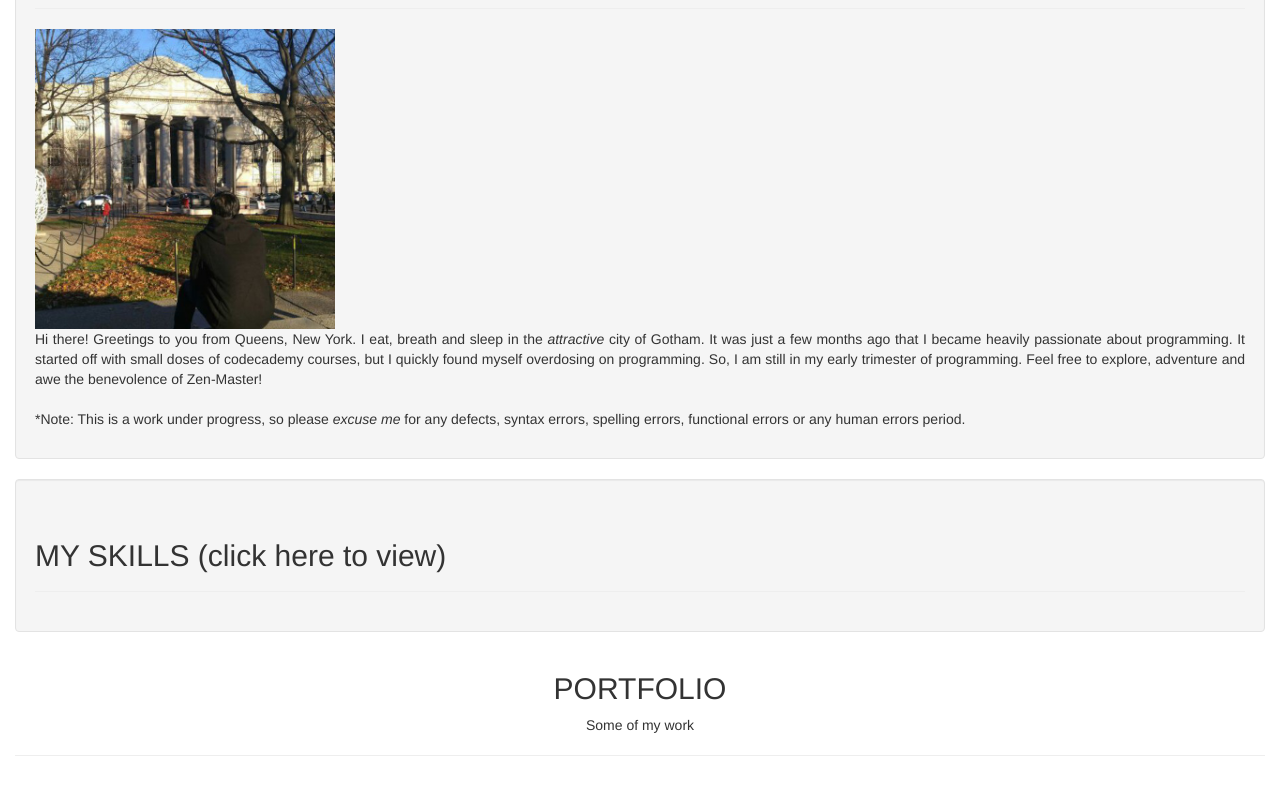
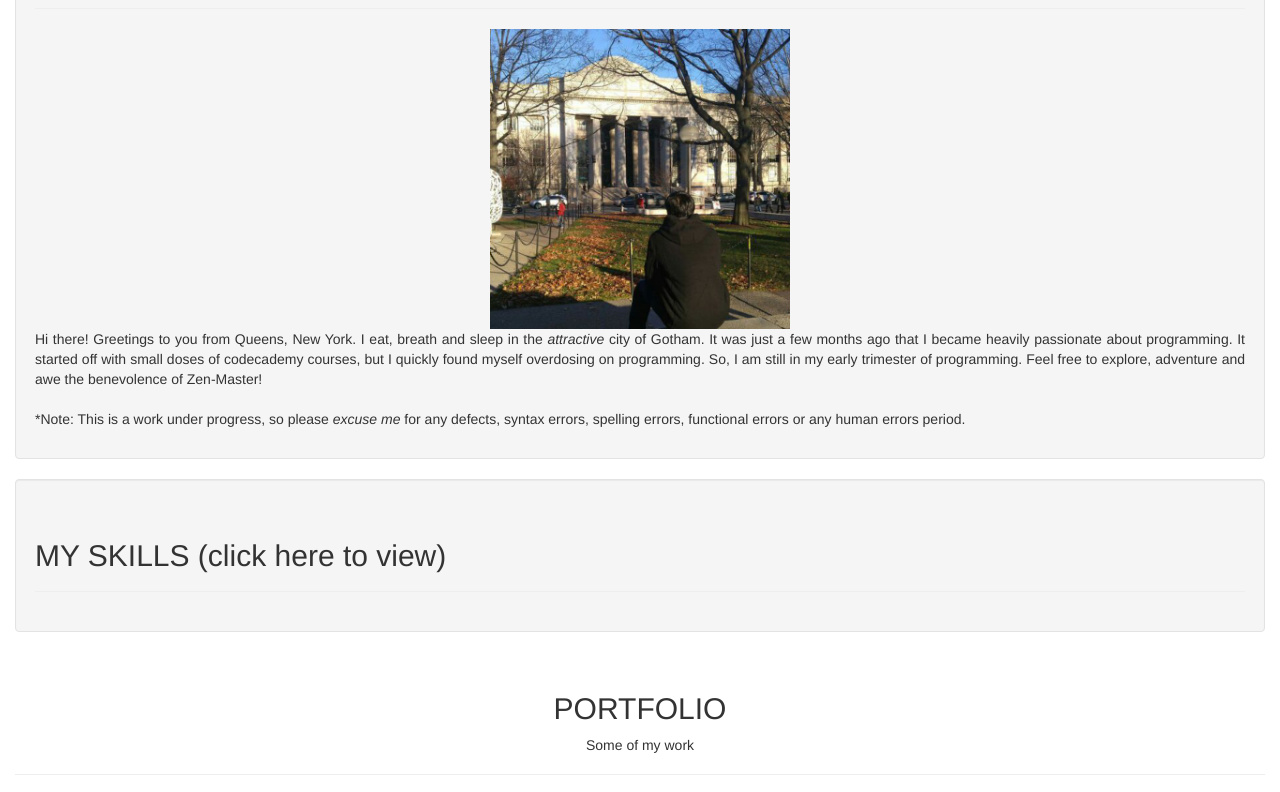
Before and after one commit to zeinkap/zeinkap-portfolio, a plain HTML site: page index.html in a window 1280 px wide. Shown: the part 454-1246 px from the top of the page. Drawn offline with nearby package versions, Linux system fonts and the light colour scheme.

Commit message:
nav bar links fixed

```diff
--- a/index.html
+++ b/index.html
@@ -96,7 +96,7 @@
 		</blockquote>
 	</div>
 
-	<div class="container-fluid">
+	<div class="container-fluid text-center">
 	<div class="well">
 	<div class="page-header">
 		<h2>ABOUT ME</h2>
@@ -145,9 +145,10 @@
 	</div>
 
 	<div class="container-fluid text-center">
+	<div class="page-header" id="portfolio">
 	  <h2>PORTFOLIO</h2>
 	  <p>Some of my work</p>
-	  <hr>
+	</div>
 
 	<div class="row">
 		<div class="col-sm-4">
```
